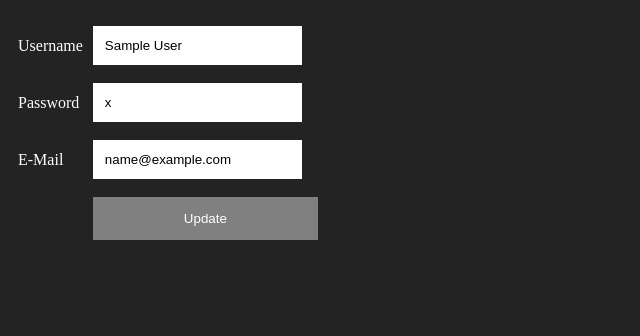
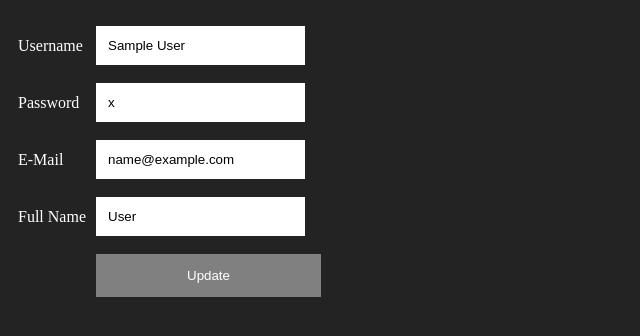
Before and after one commit to samralai/research-list, a PHP site: page /myprofile.php in a window 1280 px wide. Shown: the part 90-426 px from the top of the page, without its empty margins (0-640 px from the left). Run offline with PHP 8.4, Linux system fonts and the light colour scheme; the visitor is signed in with stand-in values (Sample User, id 1); tables that the repository leaves empty or names only in its code hold one stand-in row (values such as "Sample post"); some libraries are stand-ins or nearby versions.

Commit message:
full name added

```diff
--- a/myprofile.php
+++ b/myprofile.php
@@ -35,6 +35,7 @@ $id = $_SESSION['id'];
 $selected_name = mysqli_query($con,"SELECT name FROM users WHERE id=$id");
 $selected_pass = mysqli_query($con,"SELECT pass FROM users WHERE id=$id");
 $selected_email = mysqli_query($con,"SELECT email FROM users WHERE id=$id");
+$selected_fullname = mysqli_query($con,"SELECT fullname FROM users WHERE id=$id");
 echo "<table class='container'>
   <form name='myform' action='./utility/xupdate.php' method='POST'>
     <tr>
@@ -72,6 +73,17 @@ echo "
     </tr>
     <tr>
       <td>
+        <font>Full Name</font>
+      </td>
+      <td>";
+while($row = mysqli_fetch_array($selected_fullname)) {
+  echo "<input class='input' type='text' name='fullname' id='email' value='" . $row['fullname'] . "'>";
+}
+echo "
+      </td>
+    </tr>
+    <tr>
+      <td>
         <font></font>
       </td>
       <td>
--- a/utility/xupdate.php
+++ b/utility/xupdate.php
@@ -3,6 +3,7 @@
   $username= $_POST['name'];
   $password= $_POST['pass'];
   $email= $_POST['email'];
+  $fullname= $_POST['fullname'];
   $id= $_SESSION['id'];
   if (!filter_var($email, FILTER_VALIDATE_EMAIL)) {
     echo("Invalid email format");
@@ -11,7 +12,7 @@
     if(!$conn){
         die("CONNECTION FAILED".mysqli_connect_error());
     }
-    $sql="UPDATE users.users SET name = '$username', pass = '$password', email = '$email' WHERE (id = '" . $id . "')";
+    $sql="UPDATE users.users SET name = '$username', pass = '$password', email = '$email', fullname = '$fullname' WHERE (id = '" . $id . "')";
     $result=mysqli_query($conn,$sql);
     if($result == 1) {
       echo $sql;
```
